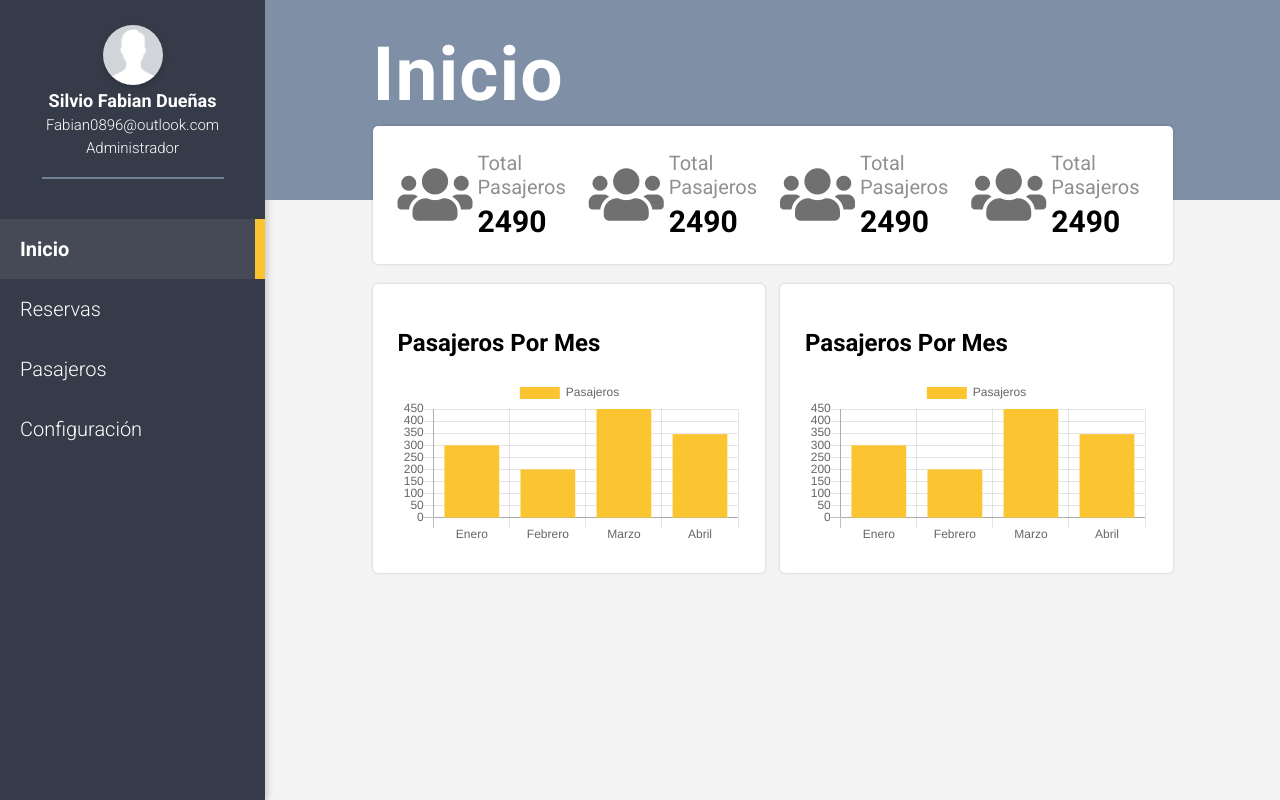
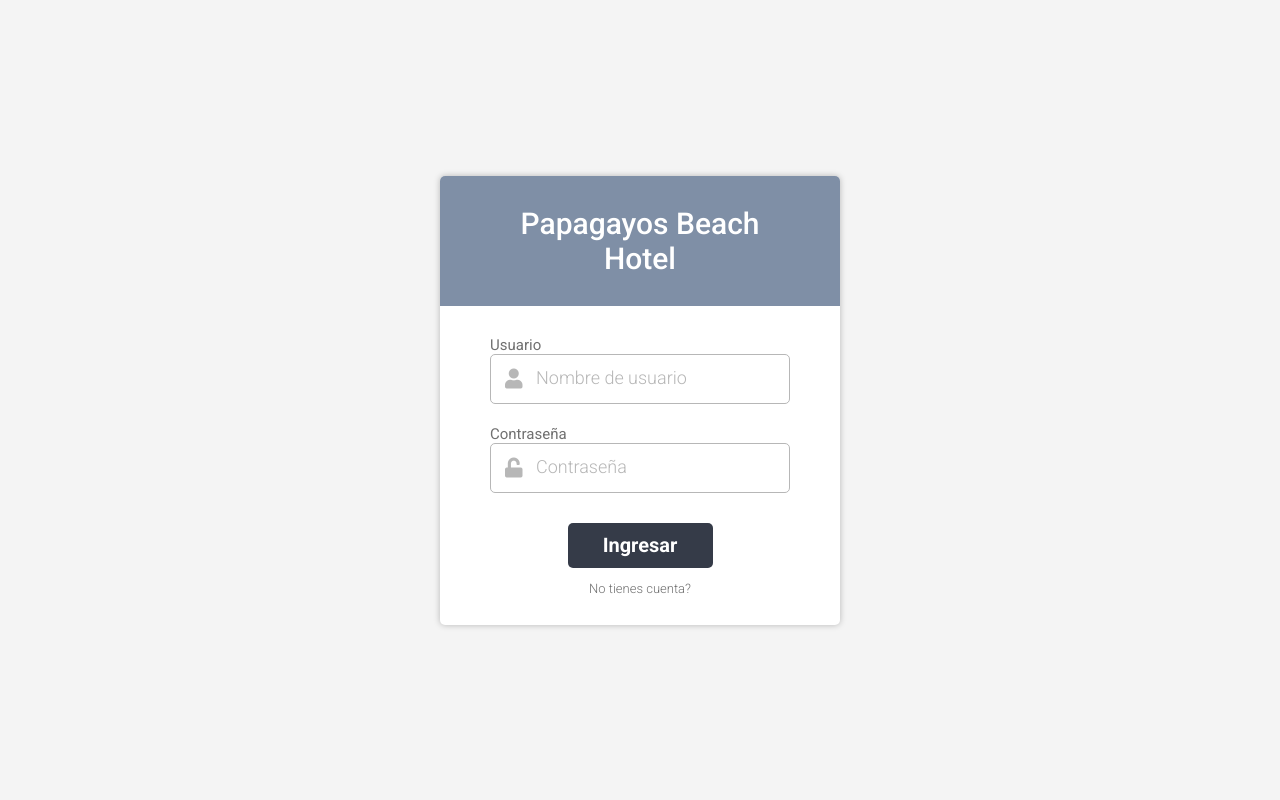
Before and after one commit to fabian0896/hotel-app, a React (Create React App) app: page /login in a window 1280 px wide. Before the commit this address led to /inicio. Built offline with nearby package versions, Linux system fonts and the light colour scheme.

Commit message:
maquetando pantalla de login

```diff
--- a/src/App/App.js
+++ b/src/App/App.js
@@ -1,4 +1,4 @@
-import React, { Component } from 'react';
+import React, { Component, Fragment } from 'react';
 import './App.css';
 import { Route, Switch, Redirect } from 'react-router-dom';
 
@@ -6,20 +6,41 @@ import NavBarLayout from '../NavBar/components/NavBar-layout';
 import PageContainer from '../PageContainers/PageContainer';
 import Inicio from '../Pages/Inicio/Inicio'
 import Reservas from '../Pages/Reservas/Reservas'
+import Login from '../Pages/Login/Login';
 
 class App extends Component {
+
+  state = {
+    isLogin: false
+  }
+
   render() {
     return (
+      <Fragment>
+        {
+          this.state.isLogin &&
           <div className="App">
             <NavBarLayout />
             <PageContainer>
               <Switch>
-            <Route exact path="/inicio" component={Inicio}  />
-            <Route exact path="/reservas" component={Reservas}  />
+                <Route exact path="/inicio" component={Inicio} />
+                <Route exact path="/reservas" component={Reservas} />
                 <Redirect from='/' to="/inicio" />
               </Switch>
             </PageContainer>
           </div>
+        }
+
+        {
+          !this.state.isLogin &&
+          <div className="App-login">
+            <Switch>
+              <Route exact path="/login" component={Login} />
+              <Redirect from="/" to="/login" />
+            </Switch>
+          </div>
+        }
+      </Fragment>
     );
   }
 }
--- /dev/null
+++ b/src/Pages/Login/Login.css
@@ -0,0 +1,174 @@
+.Login{
+    height: 100vh;
+    width: 100%;
+    display: flex;
+    align-items: center;
+    justify-content: center;
+}
+
+.Login-card{
+    width: 400px;
+    box-sizing: border-box;
+    box-shadow: 0px 0px 6px rgba(0, 0, 0, .25);
+    border: none;
+    border-radius: 5px;
+    background: #FFF;
+    overflow: hidden;
+}
+
+
+.Login-header{
+    width: 100%;
+    height: 130px;
+    background: #7F8FA6;
+    box-sizing: border-box;
+    display: flex;
+    align-items: center;
+    justify-content: center;
+    margin-bottom: 29px;
+}
+
+.Login-title{
+    margin: 0;
+    padding: 0;
+    color: #FFF;
+    font-size: 30px;
+    font-weight: 500;
+    width: 300px;
+    text-align: center;
+}
+
+
+.Login-body{
+    width: 100%;
+    display: flex;
+    flex-direction: column;
+    align-items: center;
+}
+
+.Form-label{
+    color: #707070;
+    font-size: 15px;
+    margin-bottom: 5px;
+}
+
+.Input{
+    width: 300px;
+    box-sizing: border-box;
+    height: 50px;
+    position: relative;
+
+    margin-bottom: 20px;
+}
+
+.Input i{
+    font-size: 20px;
+    color: #B7B7B7;
+    position: absolute;
+    left: 15px;
+    top: 50%;
+    transform: translateY(-50%);
+}
+
+.Input input{
+    height: 100%;
+    width: 100%;
+    border: none;
+    padding: 0 10px;
+    outline: 0;
+    font-size: 18px;
+    border: 1px solid #B7B7B7;
+    border-radius: 5px;
+    padding: 0 10px 0 45px;
+    box-sizing: border-box;
+}
+
+.Input input::placeholder{
+    color: #B7B7B7;
+    font-family: 'Roboto';
+    font-size: 18px;
+    font-weight: 300;
+    box-shadow: none;
+}
+
+.Input input:focus{
+    border: 2px solid #353B48;
+}
+
+.Input input:focus + i {
+    color: #353B48;
+}
+
+
+
+.btn-primary{
+    width: 145px;
+    height: 45px;
+    border: none;
+    color: white;
+    background: #353B48;
+    font-size: 20px;
+    font-weight: 600;
+    font-family: 'Roboto';
+    box-shadow: rgba(0, 0, 0, .16);
+    border-radius: 5px;
+    margin-top: 10px;
+    margin-bottom: 12px;
+    cursor: pointer;
+    outline: none;
+    transition: .2s;
+}
+
+.btn-primary:hover{
+    background: #414C63;
+}
+
+.btn-primary:active{
+    transform: scale(.95);
+}
+
+.btn-link{
+    font-size: 13px;
+    font-weight: 300;
+    color: #707070;
+    font-family: 'Roboto';
+    border: none;
+    background: transparent;
+    margin-bottom: 28px;
+    cursor: pointer;
+}
+
+@media screen and (max-width: 430px){
+    .Login-card{
+        width: 100%;
+        box-sizing: border-box;
+        border: none;
+        background: #FFF;
+        overflow: hidden;
+        height: 100vh
+    }
+
+    .Login-body{
+        display: block;
+        width: 100%;
+        padding: 0 10px;
+        box-sizing: border-box;
+        margin-top: 40px;
+    }
+
+    .Input{
+        display: block;
+        width: 100%;
+    }
+    .btn-primary{
+        margin-top: 30px;
+        display: block;
+        margin-left: auto;
+        margin-right: auto;
+    }
+    .btn-link{
+        display: block;
+        margin-left: auto;
+        margin-right: auto;
+    }
+}
--- /dev/null
+++ b/src/Pages/Login/Login.js
@@ -0,0 +1,62 @@
+import React from 'react';
+import './Login.css';
+
+
+class Login extends React.Component{
+
+    state={
+        register: false
+    }
+
+    handleRegistre = ()=>{
+        this.setState({
+            register: !this.state.register
+        })
+    }
+
+    render(){
+        return(
+            <div className="Login">
+                <div className="Login-card">
+                    <div className="Login-header">
+                        <h1 className="Login-title">{ this.state.register? 'Registrarse': 'Papagayos Beach Hotel' }</h1>
+                    </div>
+                    <div className="Login-body">
+                        <div>
+                            <label className="Form-label" htmlFor="user">Usuario</label>
+                            <div className="Input">
+                                <input autoComplete="off" id="user" placeholder="Nombre de usuario" type="email"/>
+                                <i className="fas fa-user"></i>
+                            </div>
+                        </div>
+
+                        <div>
+                            <label className="Form-label" htmlFor="password">Contraseña</label>
+                            <div className="Input">
+                                <input id="password" placeholder="Contraseña" type="password"/>
+                                <i className="fas fa-unlock"></i>
+                            </div>
+                        </div>
+
+                        {
+                            this.state.register &&
+                            <div>
+                            <label className="Form-label" htmlFor="code">Codigo de Registro</label>
+                            <div className="Input">
+                                <input id="code" placeholder="Codigo" type="text"/>
+                                <i className="fas fa-unlock"></i>
+                            </div>
+                        </div>
+                        }
+
+
+                        <button className="btn-primary" type="submit">{ this.state.register? 'Registrarse': 'Ingresar' }</button>
+                        <button onClick={ this.handleRegistre} className="btn-link">{ this.state.register? 'Volver al login': 'No tienes cuenta?' }</button>
+                    </div>
+                </div>
+            </div>
+        )
+    }
+}
+
+export default Login
```
Lines whose indentation alone changed are shown as unchanged.
